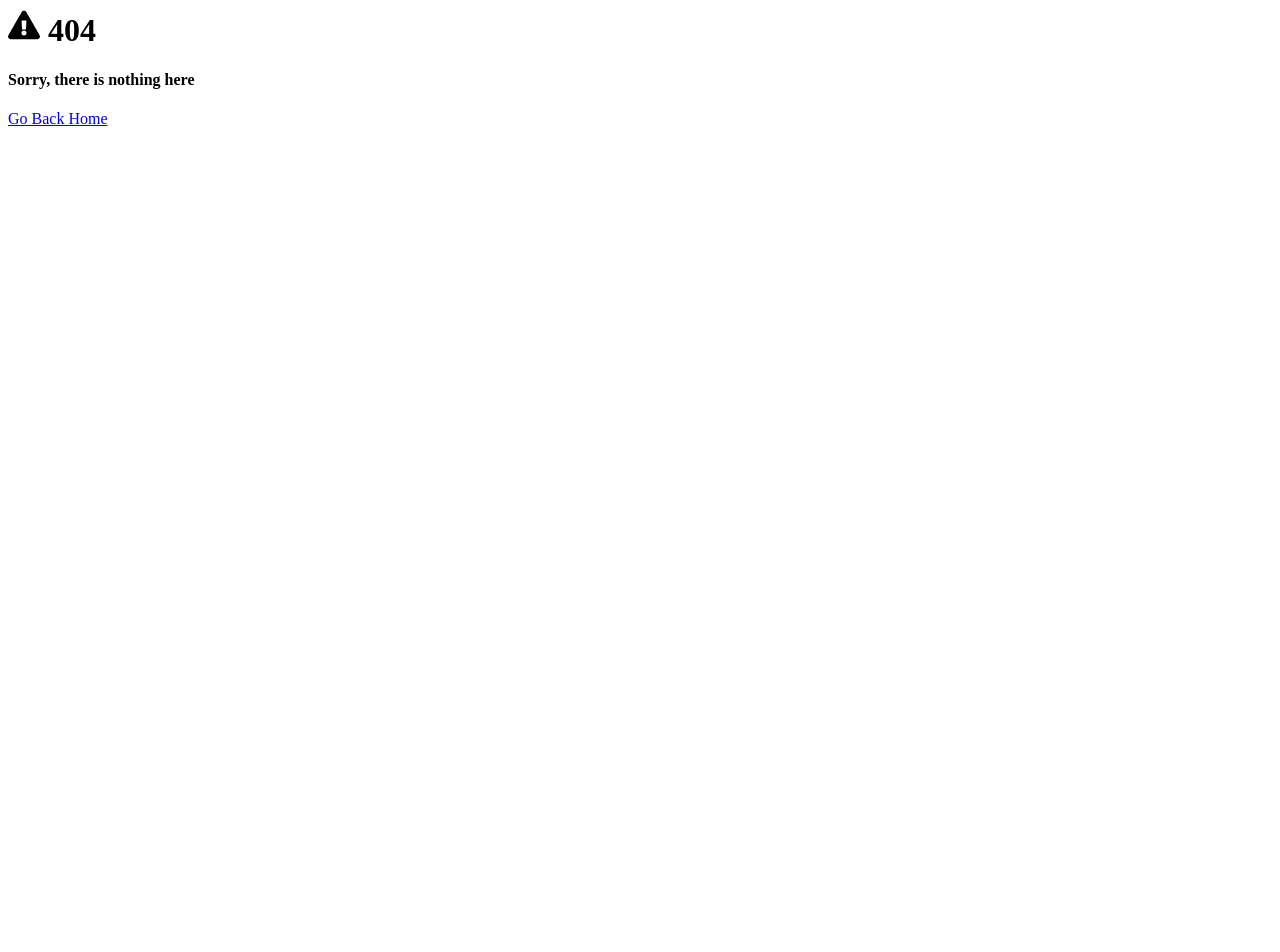
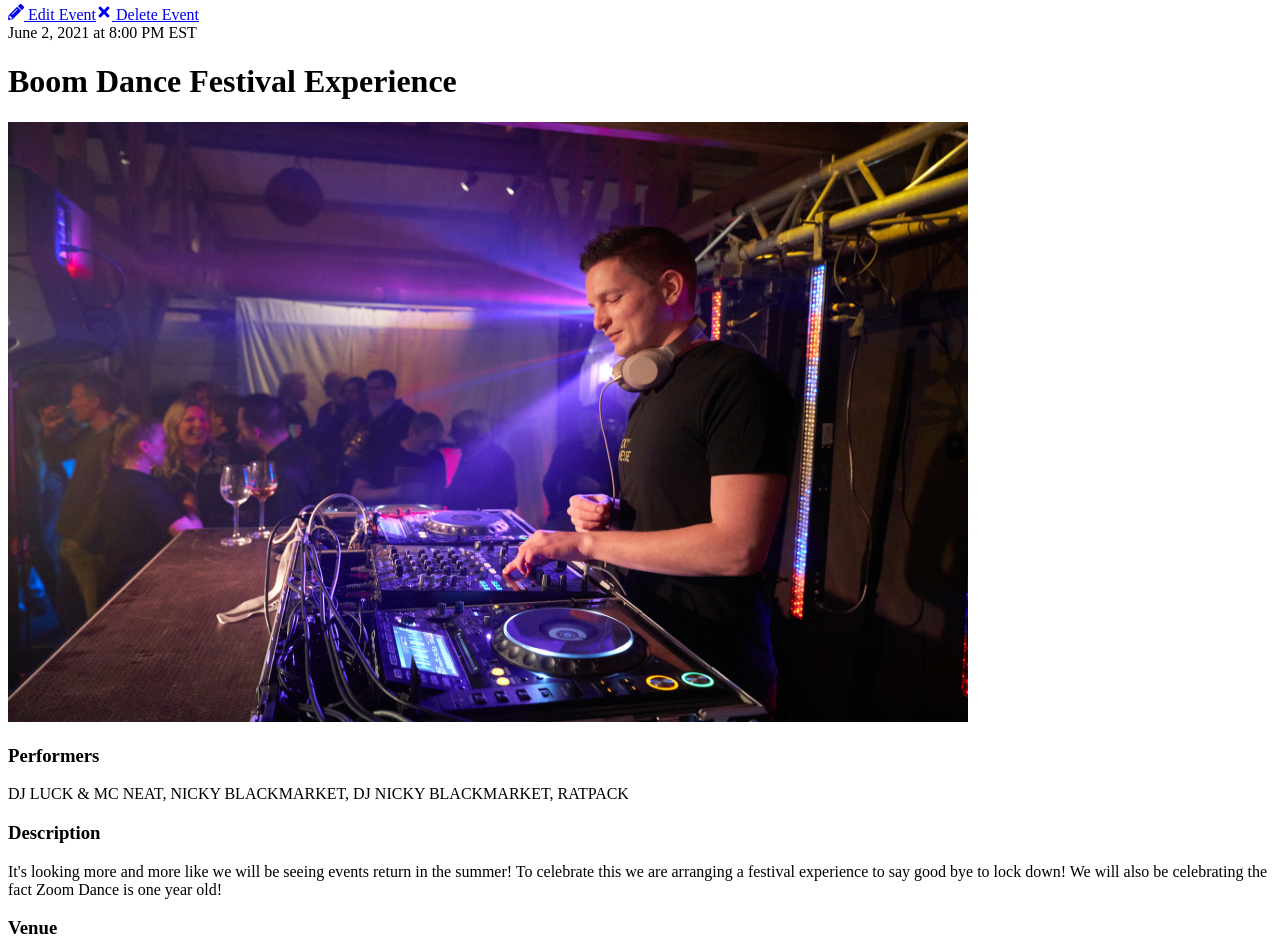
Before and after one commit to ellesis/tailwin-next, a Next.js app: page /events/boom-dance-festival-experience in a window 1280 px wide. Before the commit this address had no page. Shown: the part 100-1052 px from the top of the page. Before the commit the page ends 800 px from the top, so only its background shows below. Built offline with nearby package versions, Linux system fonts and the light colour scheme; no server answers.

Commit message:
Add Single event page

```diff
--- /dev/null
+++ b/pages/events/[slug].js
@@ -0,0 +1,92 @@
+import React from 'react'
+import Link from 'next/link'
+import Image from 'next/image'
+import { FaPencilAlt, FaTimes } from 'react-icons/fa'
+import NavLayout from '@/layout/NavLayout'
+import { API_URL } from '@/config/index'
+
+export default function EventsPage({ evt }) {
+  console.log(`🚀: EventsPage -> evt`, evt)
+  const deleteEvent = (e) => {
+    console.log(object)
+  }
+
+  return (
+    <NavLayout>
+      <div className="relative pt-[40px]">
+        <div className="absolute right-[30px] top-0">
+          <Link href={`/events/edit/${evt.id}`}>
+            <a>
+              <FaPencilAlt /> Edit Event
+            </a>
+          </Link>
+          <a href="#" className="text-red-600 ml-5" onClick={deleteEvent}>
+            <FaTimes /> Delete Event
+          </a>
+        </div>
+
+        <span>
+          {evt.date} at {evt.time}
+        </span>
+        <h1>{evt.name}</h1>
+        {evt.image && (
+          <div className="">
+            <Image src={evt.image} width={960} height={600} />
+          </div>
+        )}
+
+        <h3>Performers</h3>
+        <p>{evt.performers}</p>
+        <h3>Description</h3>
+        <p>{evt.description}</p>
+        <h3>Venue</h3>
+        <p>{evt.venue}</p>
+
+        <Link href={`/events`}>
+          <a>{'<'} Go Back</a>
+        </Link>
+      </div>
+    </NavLayout>
+  )
+}
+
+export async function getStaticPaths() {
+  const res = await fetch(`${API_URL}/api/events`)
+  const events = await res.json()
+  const paths = events.map((evt) => ({
+    params: { slug: evt.slug }
+  }))
+
+  return {
+    paths,
+    fallback: true
+  }
+}
+
+// Server Error
+// Error: getStaticPaths is required for dynamic SSG pages and is missing for '/events/[slug]'.
+// Read more: https://nextjs.org/docs/messages/invalid-getstaticpaths-value
+// This error happened while generating the page. Any console logs will be displayed in the terminal window.
+export async function getStaticProps({ params: { slug } }) {
+  const res = await fetch(`${API_URL}/api/events/${slug}`)
+  const events = await res.json()
+
+  return {
+    props: {
+      evt: events[0]
+    },
+    revalidate: 1
+  }
+}
+
+// getServerSideProps
+// export async function getServerSideProps({ query: { slug } }) {
+//   const res = await fetch(`${API_URL}/api/events/${slug}`)
+//   const events = await res.json()
+
+//   return {
+//     props: {
+//       evt: events[0]
+//     }
+//   }
+// }
```
